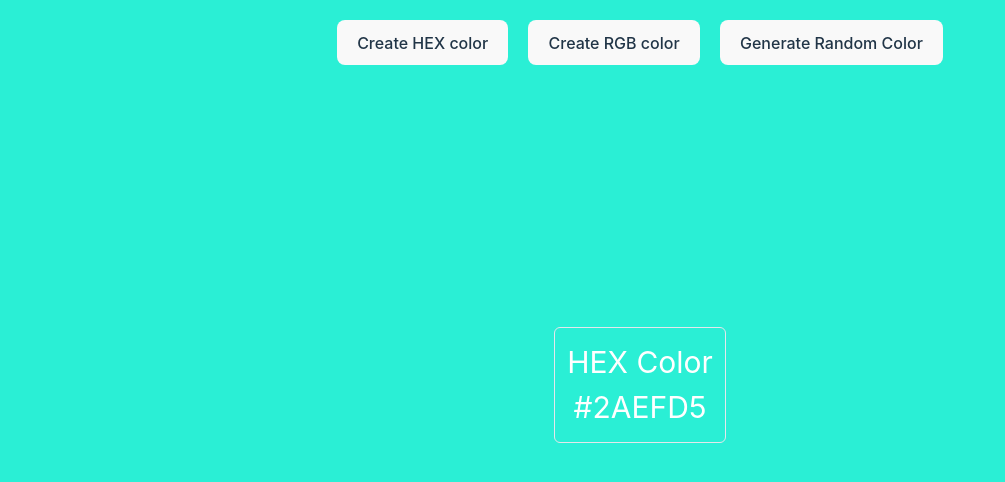
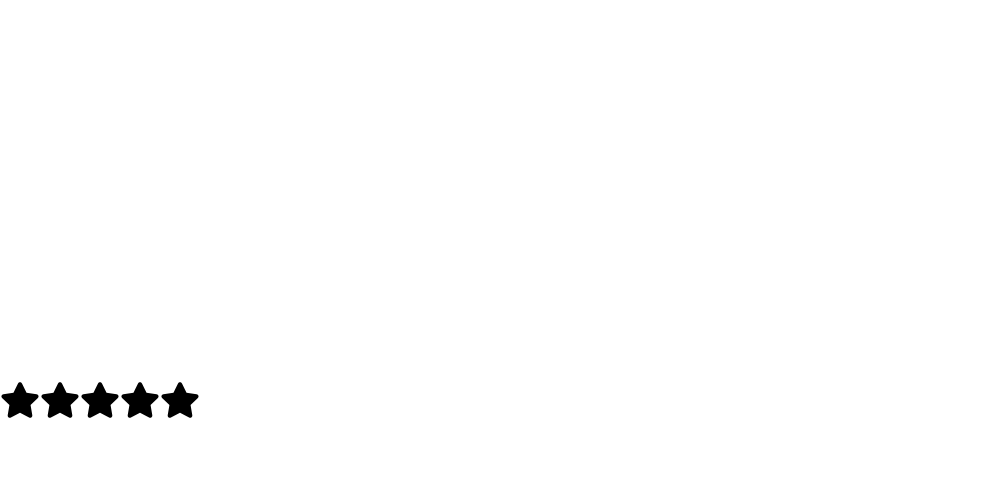
Before and after one commit to janak1998/GitHub, a React (Vite) app in the folder react-small-projects/: page / in a window 1280 px wide. Shown: the top 482 px of the page, without its empty margins (0-1005 px from the left). Built offline with nearby package versions, Linux system fonts and the light colour scheme.

Commit message:
star rating component

```diff
--- a/react-small-projects/package.json
+++ b/react-small-projects/package.json
@@ -11,7 +11,8 @@
   },
   "dependencies": {
     "react": "^18.2.0",
-    "react-dom": "^18.2.0"
+    "react-dom": "^18.2.0",
+    "react-icons": "^5.0.1"
   },
   "devDependencies": {
     "@types/react": "^18.2.43",
--- a/react-small-projects/src/App.jsx
+++ b/react-small-projects/src/App.jsx
@@ -1,11 +1,14 @@
 import Accordian from "./components/accordian";
 import { RandomColor } from "./components/random-color";
+import StarRating from "./components/star-rating";
 function App() {
   return (
     <>
       {/* <Accordian /> */}
 
-      <RandomColor />
+      {/* <RandomColor /> */}
+
+      <StarRating noOfStars={5} />
     </>
   );
 }
--- /dev/null
+++ b/react-small-projects/src/components/star-rating/index.jsx
@@ -0,0 +1,41 @@
+import React, { useState } from "react";
+import { FaStar } from "react-icons/fa";
+import "./styles.css";
+
+const StarRating = ({ noOfStars = 5 }) => {
+  const [rating, setRating] = useState(0);
+
+  const [hover, setHover] = useState(0);
+  function handleClick(getCurrentIndex) {
+    setRating(getCurrentIndex);
+    console.log(getCurrentIndex);
+  }
+
+  function handleMouseEnter(getCurrentIndex) {
+    setHover(getCurrentIndex);
+  }
+
+  function handleMouseLeave() {
+    setHover(rating);
+  }
+
+  return (
+    <div className="star-rating flex">
+      {[...Array(noOfStars)].map((_, index) => {
+        index += 1;
+        return (
+          <FaStar
+            key={index}
+            className={index <= (hover || rating) ? "active" : "inactive"}
+            onClick={() => handleClick(index)}
+            onMouseMove={() => handleMouseEnter(index)}
+            onMouseLeave={() => handleMouseLeave(index)}
+            size={40}
+          />
+        );
+      })}
+    </div>
+  );
+};
+
+export default StarRating;
--- /dev/null
+++ b/react-small-projects/src/components/star-rating/styles.css
@@ -0,0 +1,7 @@
+.active {
+  color: #fff700;
+}
+
+.inactive {
+  color: #000000;
+}
```
Also changed, not shown: 1 other file (tests, documents, lock files or other folders).
